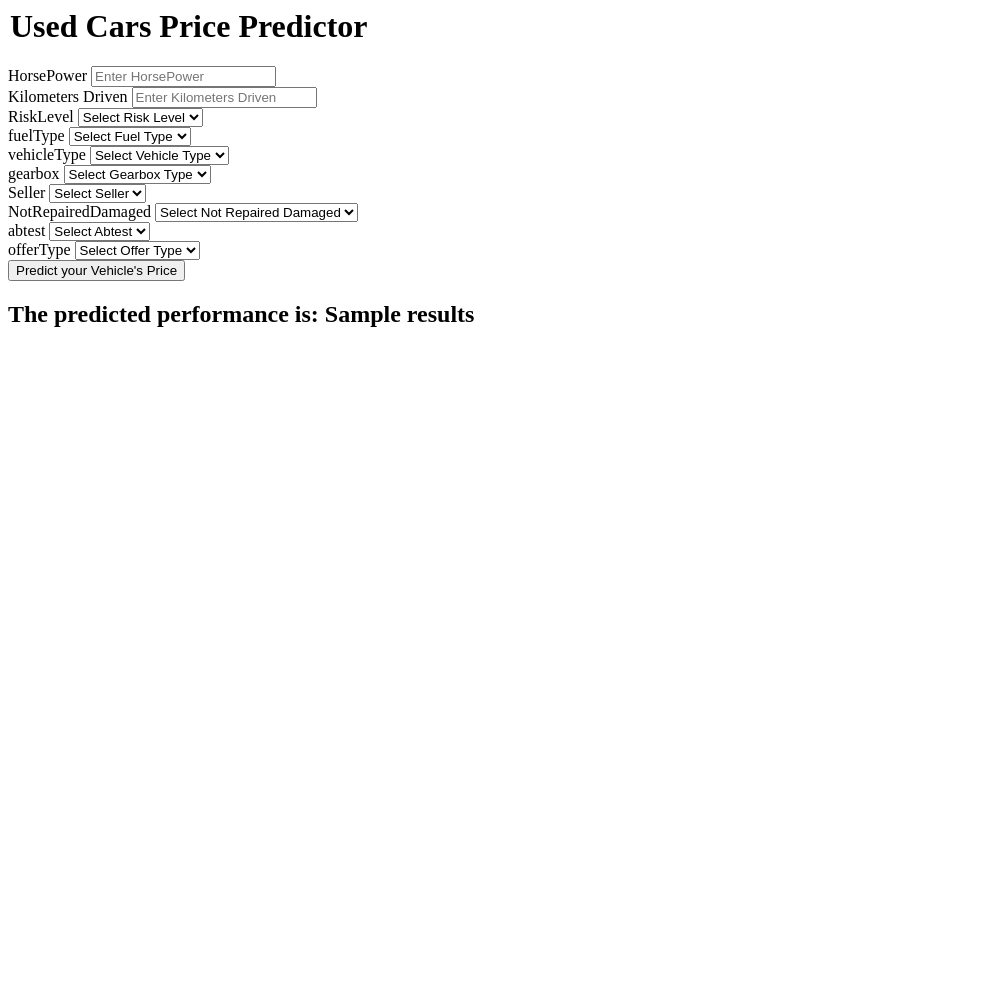
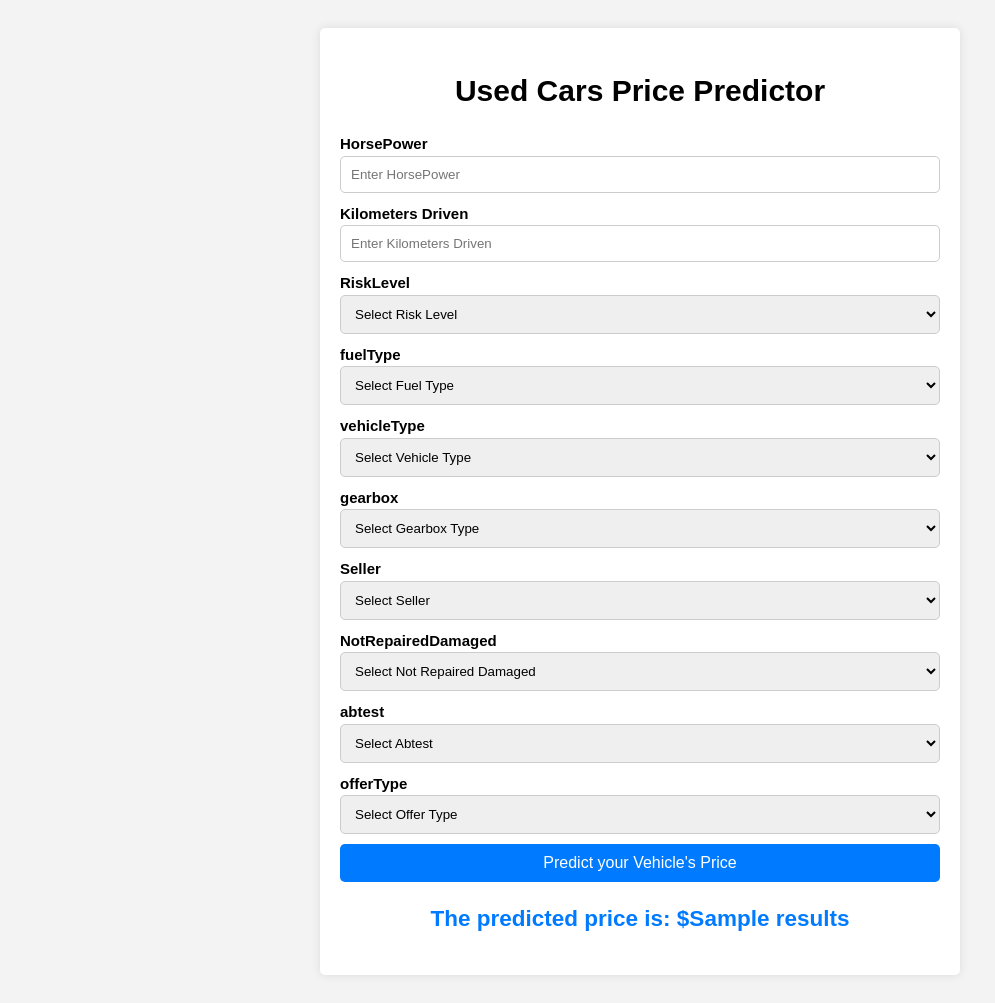
Before and after one commit to hamzahasan13/MLOPS, a Flask app: template templates/home.html in a window 1280 px wide. Shown: the whole page, without its empty margins (0-995 px from the left). Before the commit the page ends 327 px from the top, so only its background shows below. Run offline with Flask 3, Linux system fonts and the light colour scheme; the template is opened without the code that fills it: most values are stand-ins (such as "Sample title", 1, 10 or a date in 2020).

Commit message:
Deployment Working

```diff
--- /dev/null
+++ b/static/styles.css
@@ -0,0 +1,75 @@
+/* styles.css */
+
+/* Styling for the entire body */
+body {
+    font: 15px/1.5 Arial, Helvetica, sans-serif;
+    padding: 20px;
+    background-color: #f4f3f3;
+}
+
+/* Styling for the login container */
+.login {
+    max-width: 600px;
+    margin: 0 auto;
+    padding: 20px;
+    background: #fff;
+    border-radius: 5px;
+    box-shadow: 0 0 10px rgba(0, 0, 0, 0.1);
+}
+
+/* Styling for the heading */
+.login h1 {
+    text-align: center;
+    margin-bottom: 20px;
+}
+
+/* Styling for the form elements */
+.login form {
+    margin-bottom: 20px;
+}
+
+/* Styling for form labels */
+.login form .form-label {
+    font-weight: bold;
+}
+
+/* Styling for form inputs */
+.login form .form-control {
+    width: 100%;
+    padding: 10px;
+    margin-bottom: 10px;
+    border-radius: 5px;
+    border: 1px solid #ccc;
+}
+
+/* Styling for form select dropdowns */
+.login form .form-control.select {
+    appearance: none;
+    -webkit-appearance: none;
+    -moz-appearance: none;
+    padding: 10px;
+    width: 100%;
+    border-radius: 5px;
+    border: 1px solid #ccc;
+    background: url('static/wallpaper.jpg') no-repeat right;
+    background-size: contain;
+}
+
+/* Styling for form submit button */
+.login form .btn-primary {
+    display: block;
+    width: 100%;
+    padding: 10px;
+    background-color: #007bff;
+    color: #fff;
+    border: none;
+    border-radius: 5px;
+    cursor: pointer;
+    font-size: 16px;
+}
+
+/* Styling for the prediction results */
+.login h2 {
+    text-align: center;
+    color: #007bff;
+}
--- a/templates/home.html
+++ b/templates/home.html
@@ -1,4 +1,8 @@
 <html>
+    <head>
+        <!-- Linking the CSS file -->
+        <link rel="stylesheet" type="text/css" href="{{ url_for('static', filename='styles.css') }}">
+    </head>
 <body>
     <div class="login">
 
@@ -57,7 +61,7 @@
                 <option value="Limousine">
                     Limousine
                 </option>
-                <option value="Other">
+                <option value="other">
                     Other
                 </option>
                 <option value="Station Wagon">
@@ -133,7 +137,7 @@
         </div>
     </form>
     <h2>
-       The predicted performance is: {{results}}
+       The predicted price is: ${{results}}
     </h2>
    </body>
 </html>
```
Also changed, not shown: static/wallpaper.jpeg (added).
